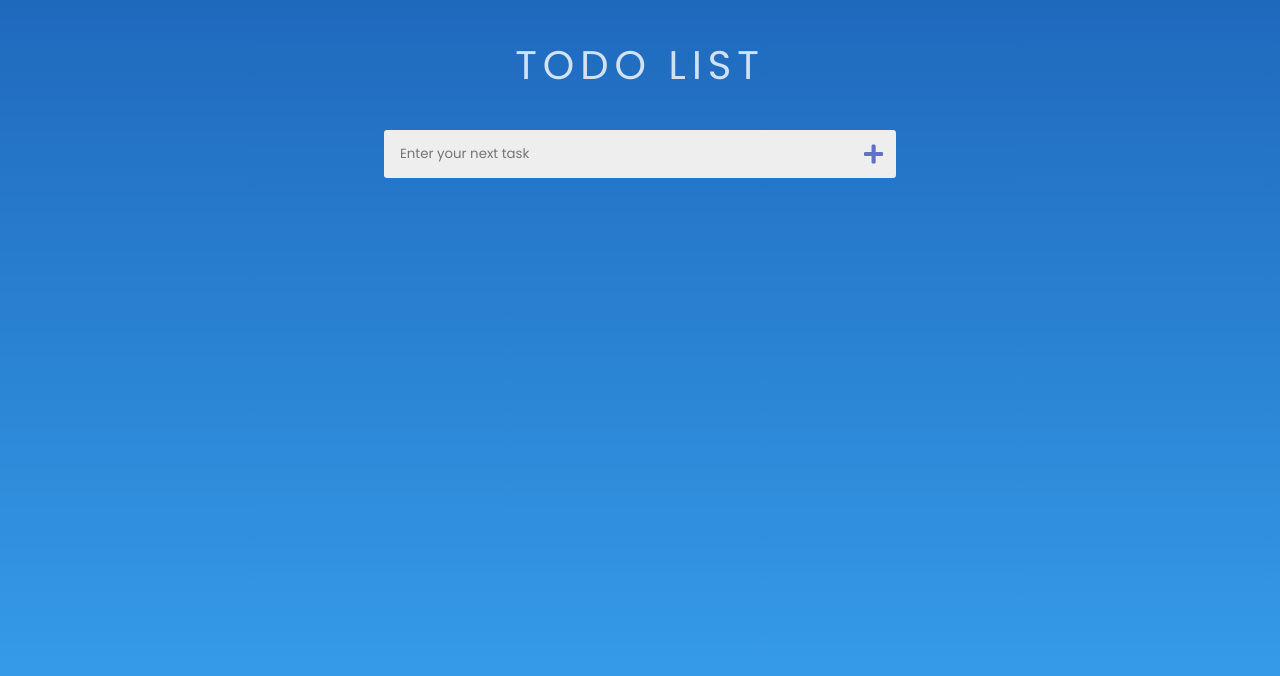
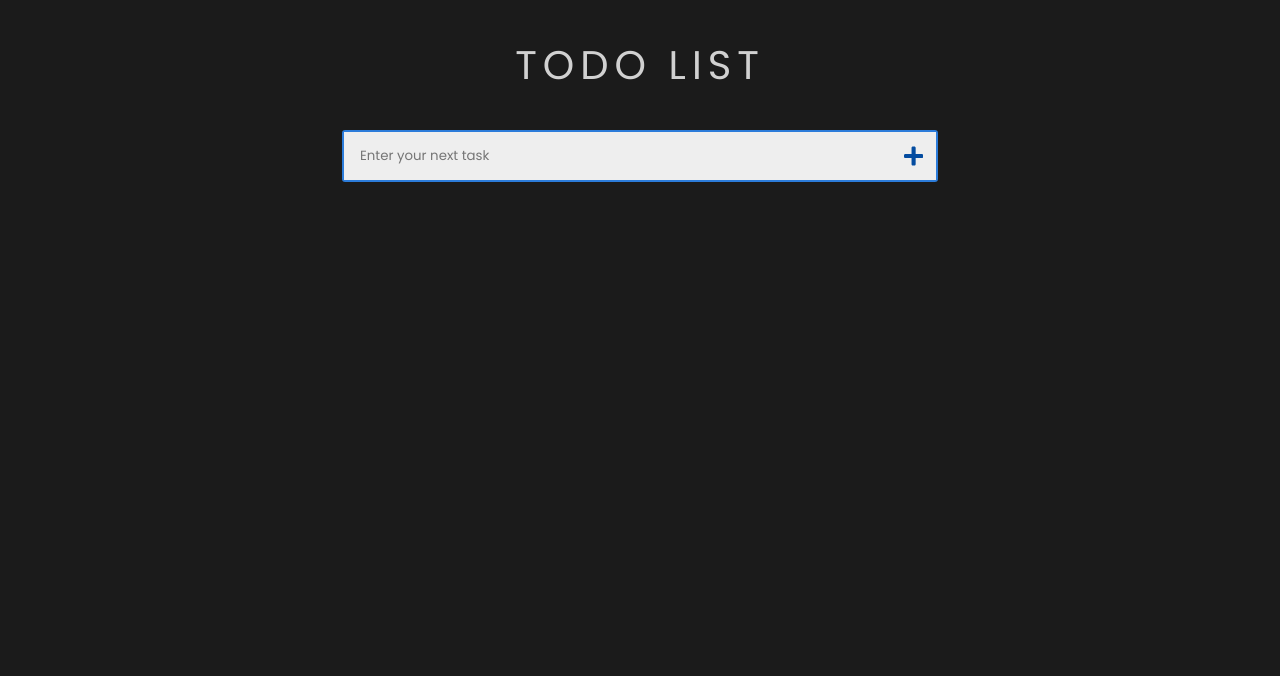
Before and after one commit to pmagalhaes2/todo-list, a React (Vite) app: page / in a window 1280 px wide. Shown: the top 676 px of the page. Built offline with nearby package versions, Linux system fonts and the light colour scheme.

Commit message:
chore: update style

```diff
--- a/src/App.css
+++ b/src/App.css
@@ -7,7 +7,7 @@
 .main h1 {
   text-transform: uppercase;
   font-weight: 100;
-  color: white;
+  color: #ffffff;
   opacity: 0.8;
   margin: 2.1875rem 0;
   letter-spacing: 0.375rem;
@@ -19,35 +19,33 @@
   align-items: center;
   justify-content: center;
   margin-bottom: 1.5rem;
+  border: 2px solid #2c7cda;
+  border-radius: 0.2rem;
 }
 
 .form input {
-  font-family: 'Poppins', sans-serif;
-  background-color: #EEEEEE;
-  width: 30rem;
+  font-family: "Poppins", sans-serif;
+  background-color: #eeeeee;
+  width: 35rem;
   height: 3rem;
   padding: 1rem;
   outline: none;
-  border-radius: 0.2rem 0 0 0.2rem;
-  color: #0C0910;
+  color: #0c0910;
 }
 
 .form > svg {
   cursor: pointer;
-  background-color: #EEEEEE;
+  background-color: #eeeeee;
   width: 2rem;
   height: 3rem;
-  color: #6073C3;;
+  color: #044ca0;
   padding-right: 0.8rem;
-  border-radius: 0 0.2rem 0.2rem 0;
 }
 
 .task-list {
   display: flex;
-  flex-direction: column;
-  gap: 2rem;
-  background-color: #0C0910;
-  width: 32rem;
+  background-image: linear-gradient(to bottom, #044ca0, #2c7cda );
+  width: 100%;
   padding: 1rem;
   margin: 0.5rem 0;
   list-style: none;
@@ -57,10 +55,17 @@
 .task-list li {
   display: flex;
   align-items: center;
-  justify-content: space-around;
+  width: 35rem;
 }
 
-.task-list li > svg {
+.icons-container {
+  display: flex;
+  justify-content: center;
+  width: 3rem;
+  gap: 1rem;
+}
+
+.icons-container > svg {
   cursor: pointer;
-  color: #6073C3;
+  color: #eeeeee;
 }
--- a/src/components/Checkbox/styles.ts
+++ b/src/components/Checkbox/styles.ts
@@ -3,9 +3,9 @@ import styled from "styled-components";
 export const CheckboxContainer = styled.div`
   display: flex;
   align-items: center;
-  justify-content: center;
+  justify-content: left;
   gap: 1.5rem;
-  margin-right: 18rem;
+  width: 90%;
 `;
 export const StyledCheckbox = styled.input.attrs({ type: "checkbox" })`
    width: 23px;
--- a/src/index.css
+++ b/src/index.css
@@ -7,7 +7,7 @@
 }
 
 :root {
-  background-image: linear-gradient(to bottom, #1f69bd, #39a4f0);
+  background-color: #1B1B1B;
   min-height: 100vh;
   display: flex;
   justify-content: center;
```
